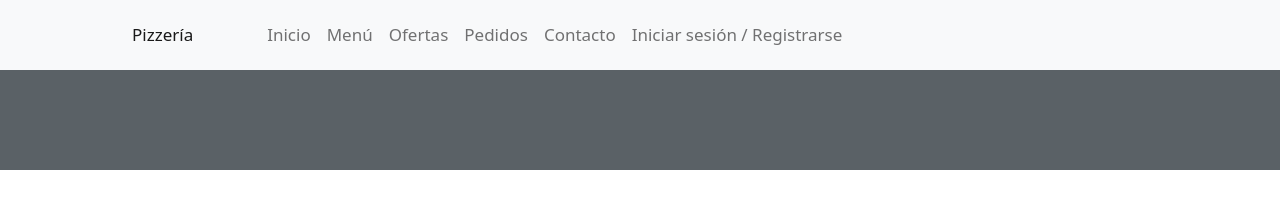
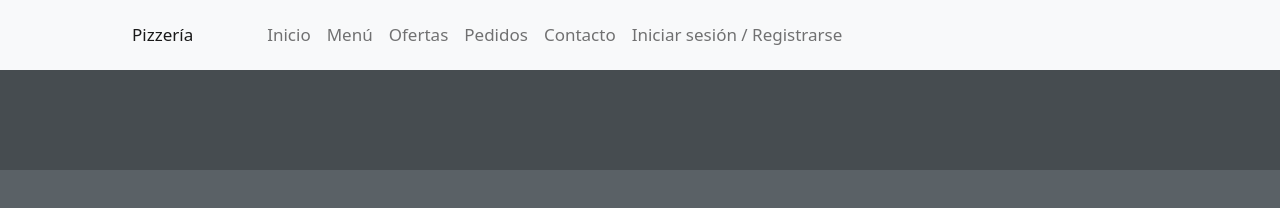
Before and after one commit to Draulez/project-xusi-bros, a website: page src/index.html in a window 1280 px wide. Drawn offline with nearby package versions, Linux system fonts and the light colour scheme; no server answers.

Commit message:
styles.css

```diff
--- a/src/styles.css
+++ b/src/styles.css
@@ -1,6 +1,8 @@
 body {
     margin: 1;
     padding: 0;
+    background-color: #5a6166;
+
 }
 
 .navbar {
@@ -88,7 +90,7 @@ body {
     border: 1px solid #ccc;
     border-radius: 5px;
     text-align: center;
-  }
+}
 
 
 .modal-content {
@@ -118,7 +120,7 @@ to {
 /*Contenido*/
 
 .contenido {
-    background-color: #5a6166;
+    background-color: #464c50;
     color: #fff;
     padding: 50px 20px;
 
```
